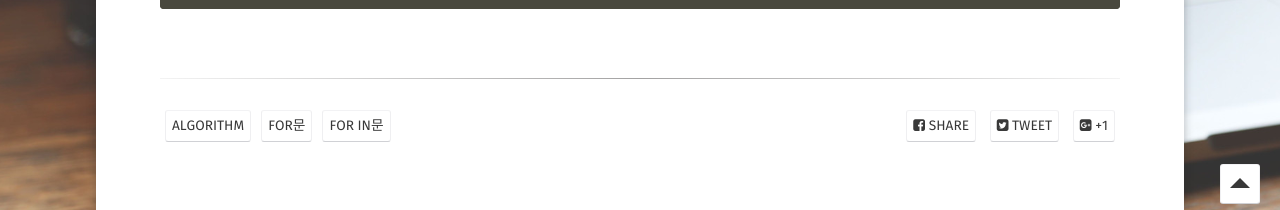
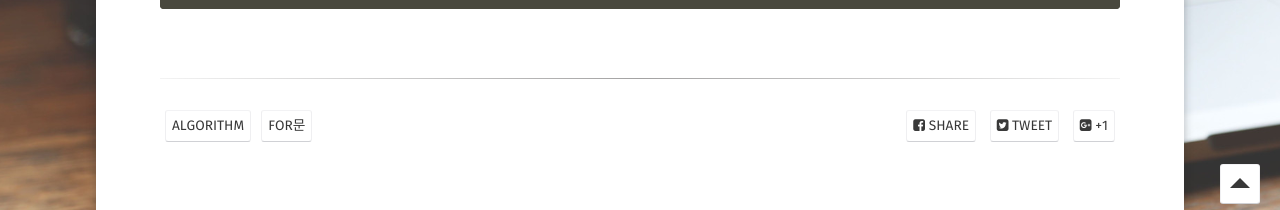
Before and after one commit to Kyounghwan01/lala, a Jekyll site: the page built from _posts/Algorithm/2019-05-06-사과와오렌지.md, in a window 1280 px wide and 900 px high, scrolled down 2511 px. Shown: the part 686-896 px from the top of the window. Built offline with Jekyll 4.4.1, drawn with Linux system fonts in a browser that asks for light colours; some web fonts are replaced.

Commit message:
Update 2019-05-06-사과와오렌지.md

```diff
--- a/_posts/Algorithm/2019-05-06-사과와오렌지.md
+++ b/_posts/Algorithm/2019-05-06-사과와오렌지.md
@@ -6,7 +6,6 @@ excerpt: "출력되는 횟수가 홀수 번인 정수 찾기"
 tag:
 - Algorithm
 - for문
-- for in문
 category: [Algorithm]
 feature: https://kyounghwan01.github.io/lala/assets/img/title/bj_title.jpg
 comments: false
@@ -34,7 +33,7 @@ m개의 사과와 n개의 오렌지가 익어서 떨어졌을 때, Vanilla House
 
 그리고 m=3개의 사과와 n=3개의 오렌지가 있습니다. 각각 apples=[2, 3, -4]와 oranges=[3, -2, -4]로 떨어지는 방향이 정해졌습니다.
 
- 그렇다면 사과는 [4 + 2, 4 + 3, 4 + (-4)]=[6, 7, 0]로 떨어지는 지점이 정해지고,
+그렇다면 사과는 [4 + 2, 4 + 3, 4 + (-4)]=[6, 7, 0]로 떨어지는 지점이 정해지고,
 
 오렌지는 [12 + 3, 12 + (-2), 12 + (-4)]=[15, 10, 8]로 떨어지는 지점이 정해집니다.
 
```
